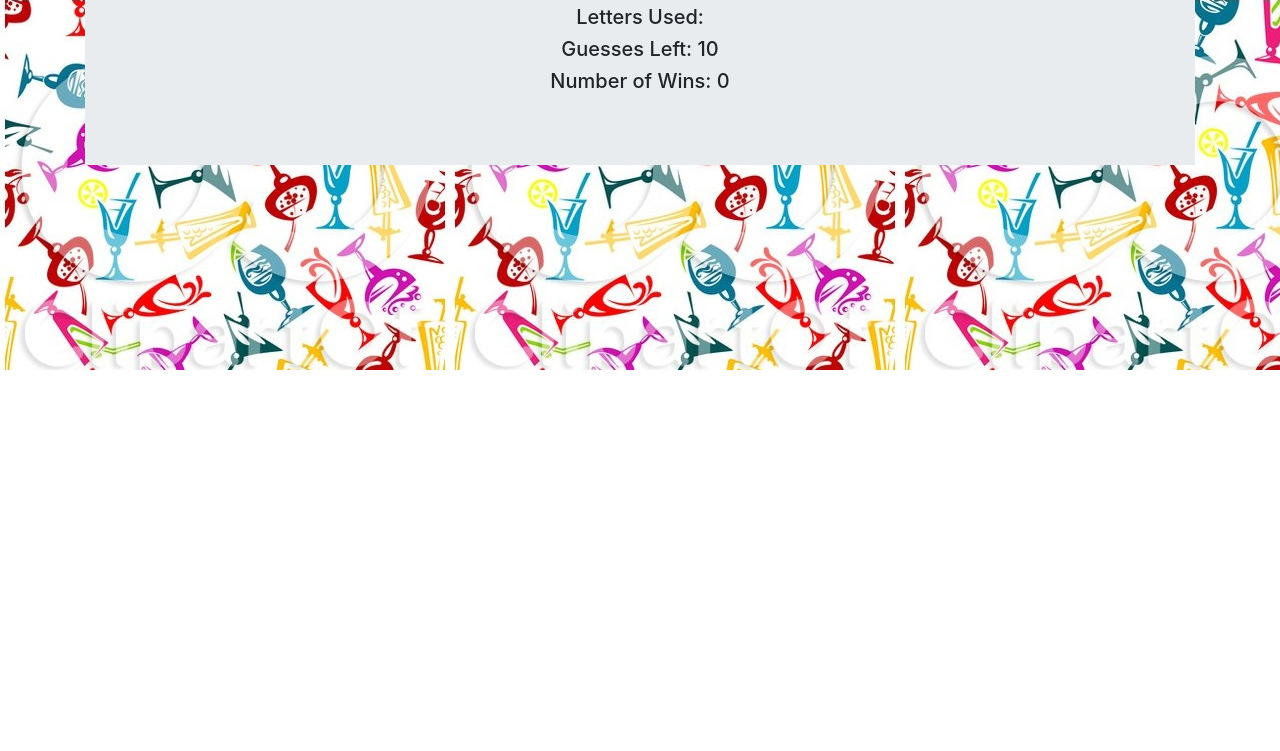
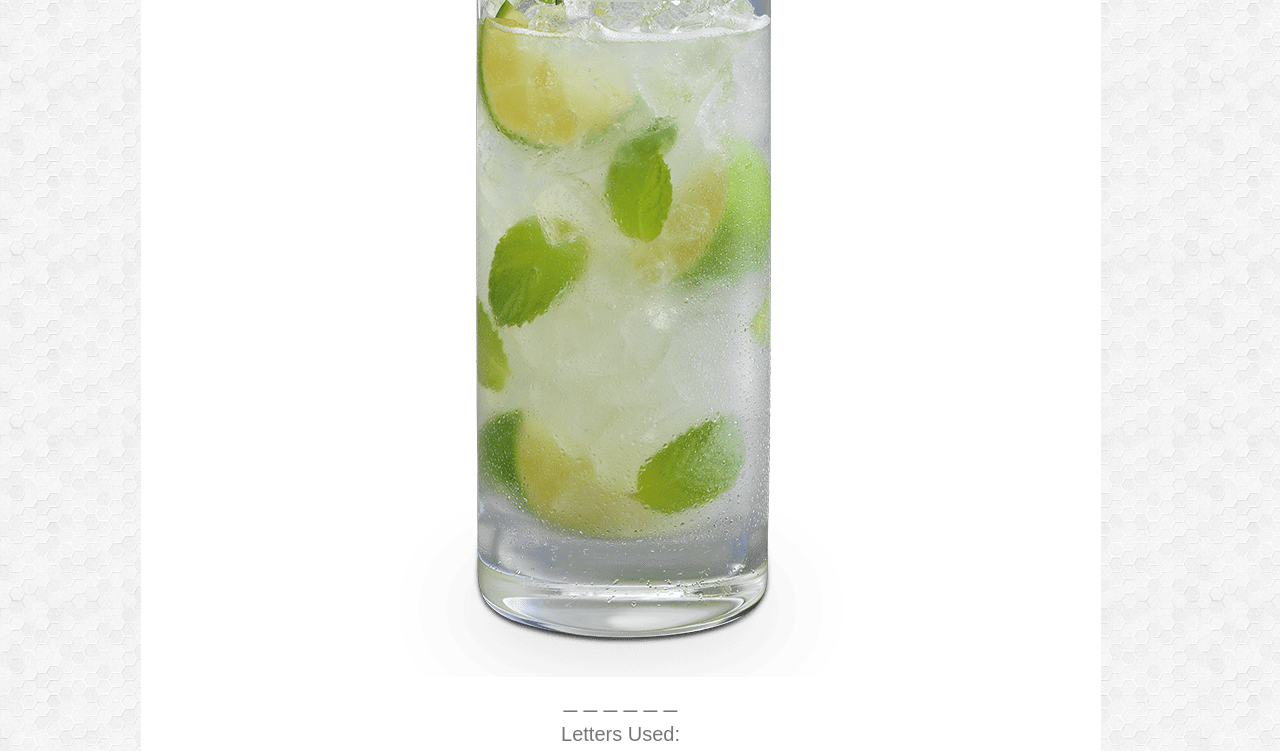
Before and after one commit to Sparky-92-CAU/Sparky-92-CAU.github.io, a plain HTML site: page hangman.html in a window 1280 px wide. Shown: the part 430-1181 px from the top of the page. Before the commit the page ends 800 px from the top, so only its background shows below. Drawn offline with nearby package versions, Linux system fonts and the light colour scheme.

Commit message:
Add files via upload
updated hangman html

```diff
--- a/hangman.html
+++ b/hangman.html
@@ -6,10 +6,11 @@
 
 
 <link rel="stylesheet" href="https://stackpath.bootstrapcdn.com/bootstrap/4.4.1/css/bootstrap.min.css" integrity="sha384-Vkoo8x4CGsO3+Hhxv8T/Q5PaXtkKtu6ug5TOeNV6gBiFeWPGFN9MuhOf23Q9Ifjh" crossorigin="anonymous">
-<link rel="stylesheet" href="assets/css/styleHangman.css">
+<link rel="stylesheet" href="assets/css/style.css">
 </head>
 
 <body>
+
 
 <div class = "container">
 
@@ -18,6 +19,7 @@
       <h1 class="display-4">Hangman Game</h1>
       <p class="lead">press any key to get started!</p>
         <h2>Cocktails</h2>
+        <img id = 'picture'src="#" alt="drink picture" >
         <h3></h3>
         <h4 id = 'word'></h4>
         <h5 id = 'used'></h5>
```
